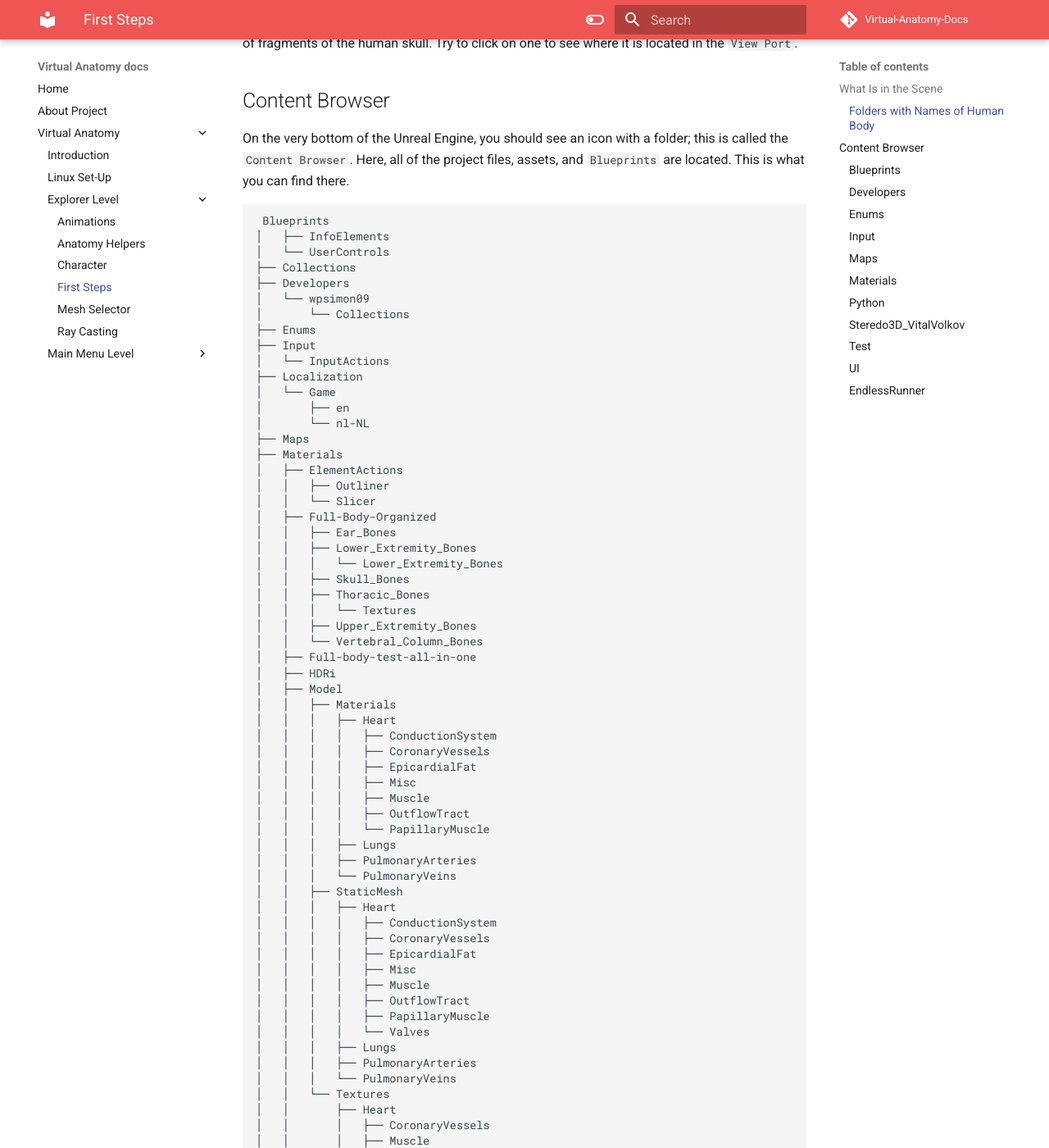
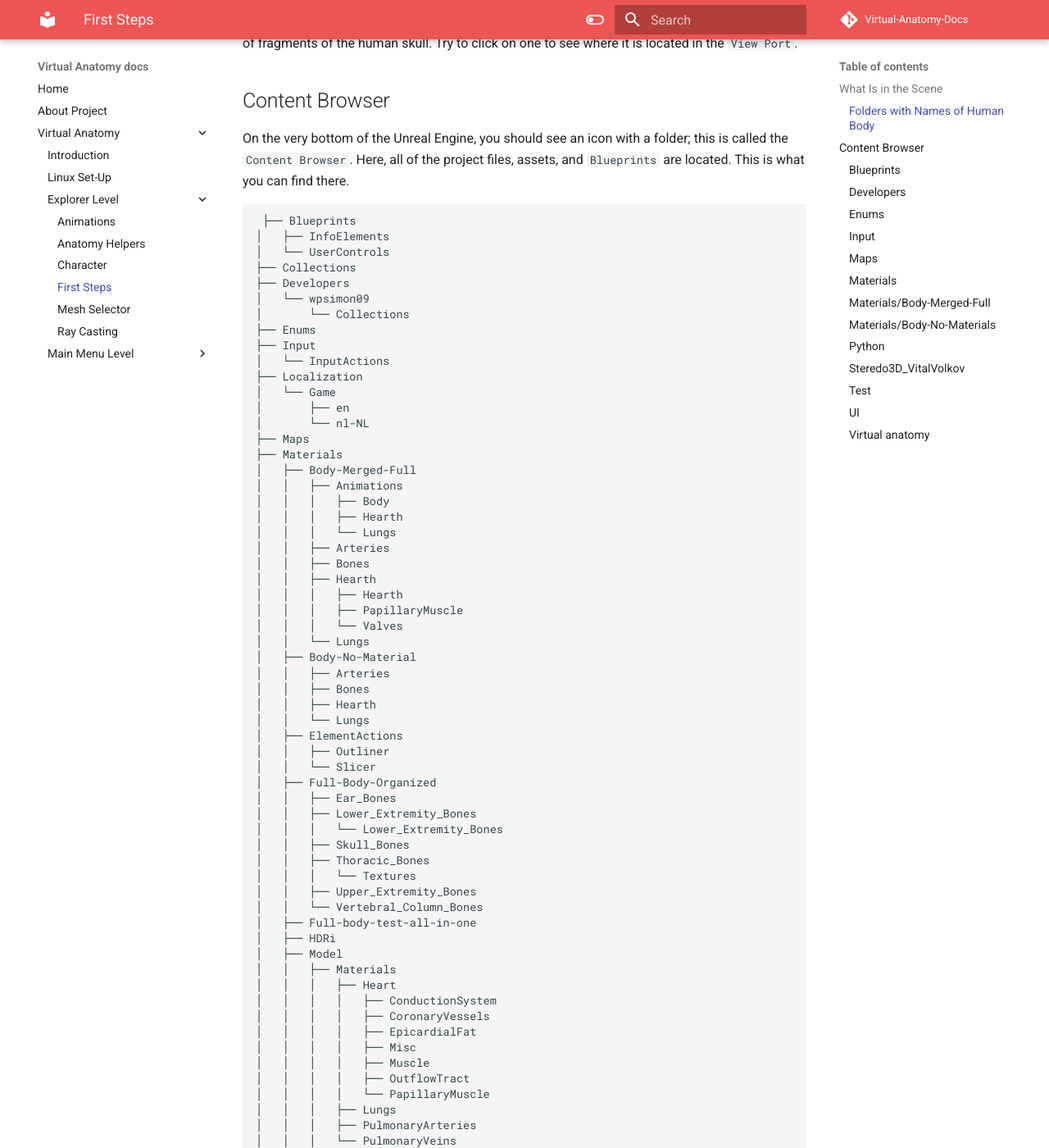
Before and after one commit to jrcz-data-science-lab/VirtualAnatomy-Documentation, an MkDocs documentation site: the page built from docs/VirtualAnatomy/ExplorerLevel/FirstSteps.md, in a window 1280 px wide and 1400 px high, scrolled down 632 px. Shown: the whole window at 82% size. Built offline with MkDocs 1.6.1 and Material for MkDocs 9.7.7, drawn with Linux system fonts in a browser that asks for light colours; comment, search, counter and statistics services are not loaded; some of the changed text lies outside the part shown.

Commit message:
added some more stuff

````diff
--- a/docs/VirtualAnatomy/ExplorerLevel/FirstSteps.md
+++ b/docs/VirtualAnatomy/ExplorerLevel/FirstSteps.md
@@ -20,7 +20,7 @@ On the very bottom of the Unreal Engine, you should see an icon with a folder; t
 
 
 ```shell
- Blueprints
+ ├── Blueprints
 │   ├── InfoElements
 │   └── UserControls
 ├── Collections
@@ -36,6 +36,23 @@ On the very bottom of the Unreal Engine, you should see an icon with a folder; t
 │       └── nl-NL
 ├── Maps
 ├── Materials
+│   ├── Body-Merged-Full
+│   │   ├── Animations
+│   │   │   ├── Body
+│   │   │   ├── Hearth
+│   │   │   └── Lungs
+│   │   ├── Arteries
+│   │   ├── Bones
+│   │   ├── Hearth
+│   │   │   ├── Hearth
+│   │   │   ├── PapillaryMuscle
+│   │   │   └── Valves
+│   │   └── Lungs
+│   ├── Body-No-Material
+│   │   ├── Arteries
+│   │   ├── Bones
+│   │   ├── Hearth
+│   │   └── Lungs
 │   ├── ElementActions
 │   │   ├── Outliner
 │   │   └── Slicer
@@ -113,7 +131,6 @@ On the very bottom of the Unreal Engine, you should see an icon with a folder; t
     │       └── Sidebars
     ├── Menus
     └── ReusableButtons
-
 ```
 
 That is a lot of directories, right? Let's walk through them really superficially to get a basic idea of what is going on.
@@ -144,9 +161,18 @@ Levels are independent of each other and are exactly like levels in any video ga
 
 ### Materials
 
-This folder should be renamed to `Assets` instead of `Materials`, but it is what it is.
+This folder should ideally be renamed to `Assets` instead of `Materials`, but for now, it remains as is.
 
-In short, you can find here all of the meshes, textures, materials, and HDRIs that are used in the levels.
+In short, this folder contains all the meshes, textures, materials, and HDRIs used in the levels.
+
+### Materials/Body-Merged-Full
+
+This subfolder contains all the merged body parts such as the heart, bones, and lungs. Additionally, you will also find the `Animations` folder here, which, as the name suggests, contains all the animations.
+
+### Materials/Body-No-Materials
+
+This subfolder contains individual meshes used for selecting specific parts of the body.
+
 
 > **NOTE**: When you change an asset here, it will not be updated inside the View Port and World Explorer.
 
@@ -166,9 +192,7 @@ This is pretty self-explanatory.
 
 Here you can find all of the widget Blueprints. In other words, every UI component, like buttons, menus, main pages, etc., can be found and edited here.
 
-### EndlessRunner
-
-> **FUN FACT**: Previous developers initially named the project "Endless Runner" for some reason, and it became quite difficult to rename it after they were halfway through the development. This resulted in the project now being called "EndlessRunnder." Feel free to rename it; good luck!
+### Virtual anatomy
 
 In this directory is the main source code of the entire application. Here you can find another subdirectory, `C++`, which contains the actual C++ code.
 
````
Also changed, not shown: other parts of docs/VirtualAnatomy/ExplorerLevel/FirstSteps.md (+1 -0 lines), docs/about-project.md (+11 -11 lines).
